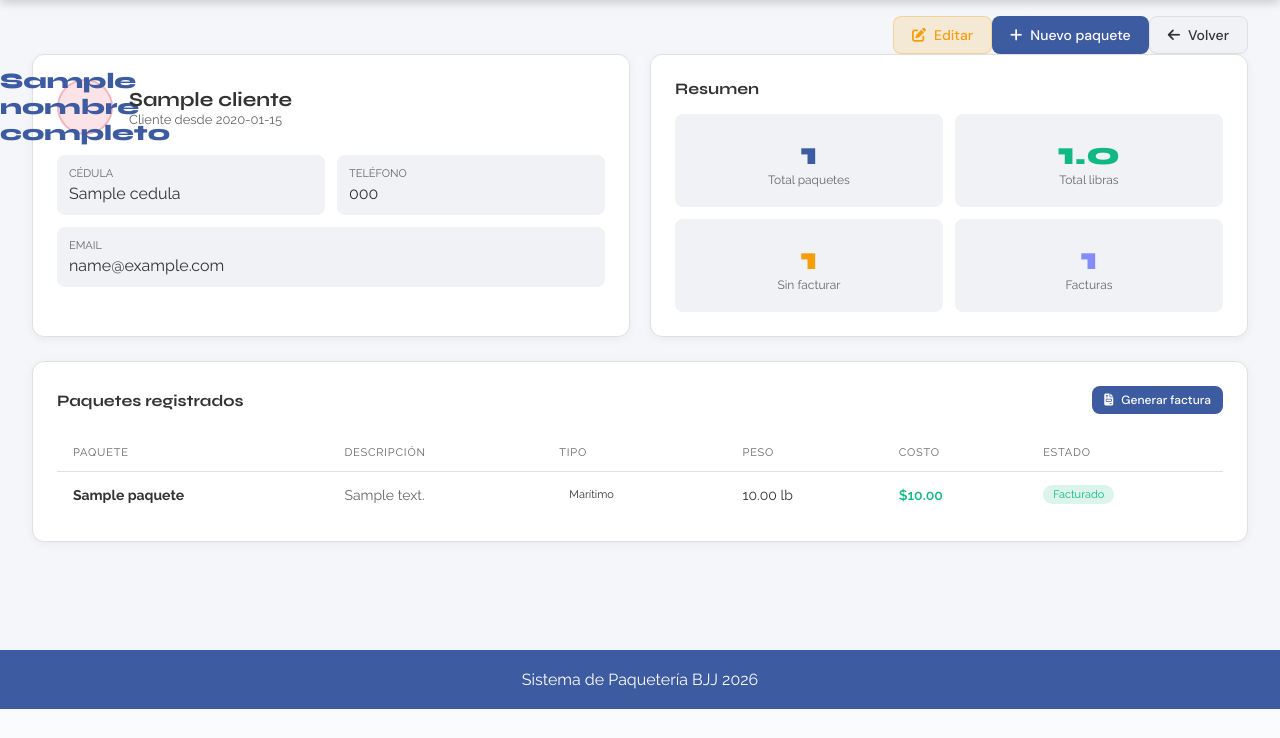
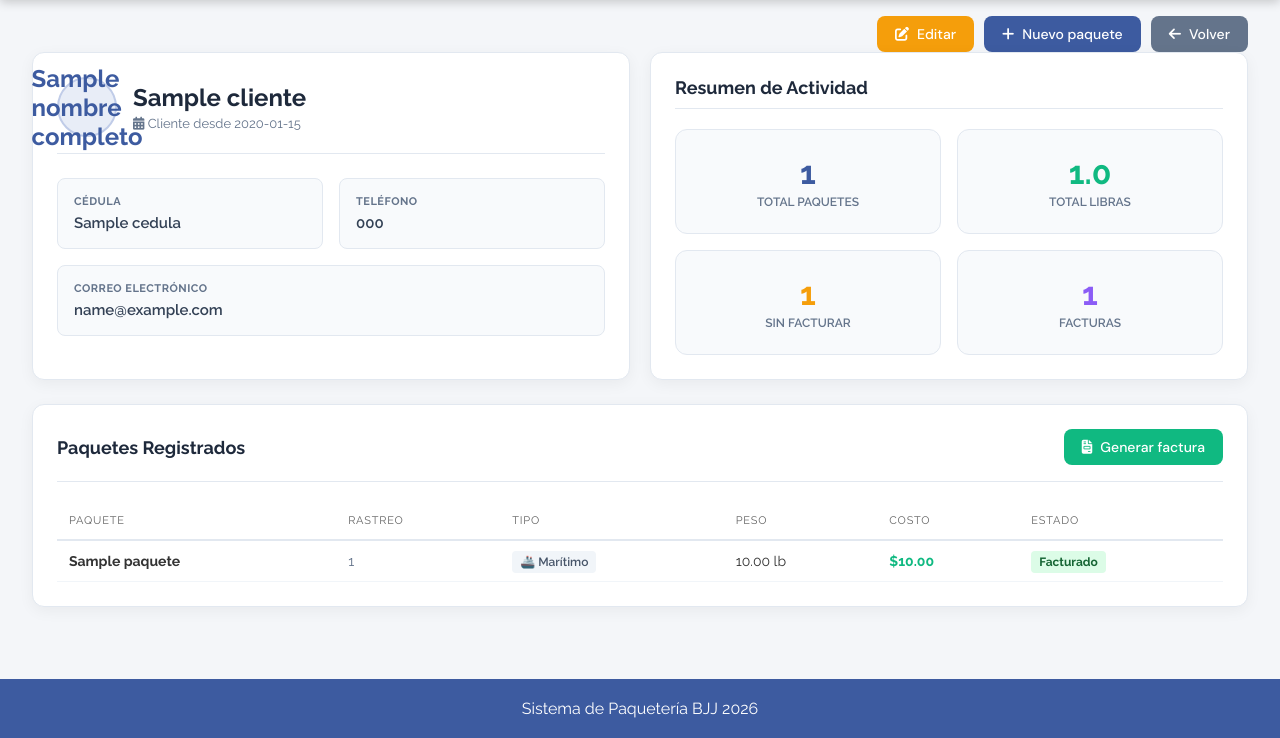
Before and after one commit to Juliojsm22/BJJ-SYSTEM, a Python web app: template templates/clientes/detalle.html in a window 1280 px wide. Shown: the part 144-882 px from the top of the page. Before the commit the page ends 853 px from the top, so only its background shows below. Run offline with Jinja, Linux system fonts and the light colour scheme; the template is opened without the code that fills it: most values are stand-ins (such as "Sample title", 1, 10 or a date in 2020).

Commit message:
style: rediseñar vista de detalle de cliente para coincidir con nuevo tema claro y reemplazar variables de color rotas

```diff
--- a/templates/clientes/detalle.html
+++ b/templates/clientes/detalle.html
@@ -1,97 +1,197 @@
 {% extends "base.html" %}
 {% block title %}{{ cliente.nombre_completo }}{% endblock %}
-{% block page_title %}Detalle del Cliente{% endblock %}
+
+{% block extra_css %}
+<style>
+    .detalle-grid {
+        display: grid;
+        grid-template-columns: 1fr;
+        gap: 20px;
+        margin-bottom: 24px;
+    }
+    @media (min-width: 768px) {
+        .detalle-grid { grid-template-columns: 1fr 1fr; }
+    }
+    .detalle-card {
+        background: white;
+        border-radius: 12px;
+        padding: 24px;
+        box-shadow: 0 4px 15px rgba(0,0,0,0.05);
+        border: 1px solid #e2e8f0;
+    }
+    .cliente-header {
+        display: flex;
+        align-items: center;
+        gap: 16px;
+        margin-bottom: 24px;
+        padding-bottom: 16px;
+        border-bottom: 1px solid #e2e8f0;
+    }
+    .cliente-avatar {
+        width: 60px;
+        height: 60px;
+        border-radius: 50%;
+        background: #e8edf7;
+        color: #3d5ba0;
+        display: flex;
+        align-items: center;
+        justify-content: center;
+        font-size: 24px;
+        font-weight: 800;
+        border: 2px solid #c0cce8;
+    }
+    .info-box {
+        background: #f8fafc;
+        padding: 16px;
+        border-radius: 8px;
+        border: 1px solid #e2e8f0;
+    }
+    .info-label {
+        font-size: 11px;
+        color: #64748b;
+        font-weight: 700;
+        margin-bottom: 6px;
+        text-transform: uppercase;
+        letter-spacing: 0.5px;
+    }
+    .info-val {
+        font-weight: 600;
+        color: #334155;
+        font-size: 15px;
+    }
+    .stats-grid {
+        display: grid;
+        grid-template-columns: 1fr 1fr;
+        gap: 16px;
+    }
+    .stat-box {
+        text-align: center;
+        padding: 24px 16px;
+        background: #f8fafc;
+        border-radius: 12px;
+        border: 1px solid #e2e8f0;
+    }
+    .stat-num {
+        font-size: 32px;
+        font-weight: 800;
+        color: #3d5ba0;
+        margin-bottom: 4px;
+    }
+    .stat-label {
+        font-size: 12px;
+        color: #64748b;
+        font-weight: 600;
+        text-transform: uppercase;
+    }
+</style>
+{% endblock %}
 
 {% block topbar_actions %}
-<a href="{{ url_for('clientes.editar', id=cliente.id) }}" class="btn btn-warning">
+<div style="display:flex; gap:10px;">
+    <a href="{{ url_for('clientes.editar', id=cliente.id) }}" class="btn" style="background:#f59e0b; color:white;">
         <i class="fas fa-edit"></i> Editar
     </a>
-<a href="{{ url_for('paquetes.nuevo') }}?cliente_id={{ cliente.id }}" class="btn btn-primary">
+    <a href="{{ url_for('paquetes.nuevo') }}?cliente_id={{ cliente.id }}" class="btn" style="background:#3d5ba0; color:white;">
         <i class="fas fa-plus"></i> Nuevo paquete
     </a>
-<a href="{{ url_for('clientes.index') }}" class="btn btn-secondary">
+    <a href="{{ url_for('clientes.index') }}" class="btn" style="background:#64748b; color:white;">
         <i class="fas fa-arrow-left"></i> Volver
     </a>
+</div>
 {% endblock %}
 
 {% block content %}
-<div class="grid-2" style="margin-bottom:24px;">
-    <div class="card">
-        <div style="display:flex;align-items:center;gap:16px;margin-bottom:20px;">
-            <div style="width:56px;height:56px;border-radius:50%;background:rgba(233,69,96,0.15);border:2px solid rgba(233,69,96,0.3);display:flex;align-items:center;justify-content:center;font-family:'Syne',sans-serif;font-size:22px;font-weight:800;color:var(--accent);">
-                {{ cliente.nombre_completo[0] }}
-            </div>
+<div class="detalle-grid">
+    <!-- Info del Cliente -->
+    <div class="detalle-card">
+        <div class="cliente-header">
+            <div class="cliente-avatar">{{ cliente.nombre_completo[0] }}</div>
             <div>
-                <div style="font-family:'Syne',sans-serif;font-size:20px;font-weight:700;">{{ cliente.nombre_completo }}</div>
-                <div style="color:var(--text-muted);font-size:13px;">Cliente desde {{ cliente.creado_en.strftime('%d/%m/%Y') }}</div>
+                <h2 style="color:#1e293b; margin-bottom:4px;">{{ cliente.nombre_completo }}</h2>
+                <div style="color:#64748b; font-size:13px;"><i class="fas fa-calendar-alt"></i> Cliente desde {{ cliente.creado_en.strftime('%d/%m/%Y') }}</div>
             </div>
         </div>
-        <div style="display:grid;grid-template-columns:1fr 1fr;gap:12px;">
-            <div style="background:var(--surface2);padding:12px;border-radius:8px;">
-                <div style="font-size:11px;color:var(--text-muted);margin-bottom:4px;">CÉDULA</div>
-                <div style="font-weight:500;">{{ cliente.cedula }}</div>
+        <div style="display:grid; grid-template-columns:1fr 1fr; gap:16px;">
+            <div class="info-box">
+                <div class="info-label">Cédula</div>
+                <div class="info-val">{{ cliente.cedula }}</div>
             </div>
-            <div style="background:var(--surface2);padding:12px;border-radius:8px;">
-                <div style="font-size:11px;color:var(--text-muted);margin-bottom:4px;">TELÉFONO</div>
-                <div style="font-weight:500;">{{ cliente.telefono or '—' }}</div>
+            <div class="info-box">
+                <div class="info-label">Teléfono</div>
+                <div class="info-val">{{ cliente.telefono or '—' }}</div>
             </div>
-            <div style="background:var(--surface2);padding:12px;border-radius:8px;grid-column:1/-1;">
-                <div style="font-size:11px;color:var(--text-muted);margin-bottom:4px;">EMAIL</div>
-                <div style="font-weight:500;">{{ cliente.email or '—' }}</div>
+            <div class="info-box" style="grid-column:1/-1;">
+                <div class="info-label">Correo Electrónico</div>
+                <div class="info-val">{{ cliente.email or '—' }}</div>
             </div>
         </div>
     </div>
-    <div class="card">
-        <div class="card-title" style="margin-bottom:16px;">Resumen</div>
-        <div style="display:grid;grid-template-columns:1fr 1fr;gap:12px;">
-            <div style="text-align:center;padding:20px;background:var(--surface2);border-radius:8px;">
-                <div style="font-family:'Syne',sans-serif;font-size:32px;font-weight:800;color:var(--accent)">{{ cliente.paquetes|length }}</div>
-                <div style="font-size:12px;color:var(--text-muted)">Total paquetes</div>
+
+    <!-- Resumen -->
+    <div class="detalle-card">
+        <h3 style="color:#1e293b; margin-bottom:20px; font-size:18px; border-bottom:1px solid #e2e8f0; padding-bottom:10px;">Resumen de Actividad</h3>
+        <div class="stats-grid">
+            <div class="stat-box">
+                <div class="stat-num">{{ cliente.paquetes|length }}</div>
+                <div class="stat-label">Total paquetes</div>
             </div>
-            <div style="text-align:center;padding:20px;background:var(--surface2);border-radius:8px;">
-                <div style="font-family:'Syne',sans-serif;font-size:32px;font-weight:800;color:var(--success)">{{ "%.1f"|format(cliente.total_libras) }}</div>
-                <div style="font-size:12px;color:var(--text-muted)">Total libras</div>
+            <div class="stat-box">
+                <div class="stat-num" style="color:#10b981;">{{ "%.1f"|format(cliente.total_libras) }}</div>
+                <div class="stat-label">Total libras</div>
             </div>
-            <div style="text-align:center;padding:20px;background:var(--surface2);border-radius:8px;">
-                <div style="font-family:'Syne',sans-serif;font-size:32px;font-weight:800;color:var(--warning)">{{ cliente.paquetes_sin_facturar|length }}</div>
-                <div style="font-size:12px;color:var(--text-muted)">Sin facturar</div>
+            <div class="stat-box">
+                <div class="stat-num" style="color:#f59e0b;">{{ cliente.paquetes_sin_facturar|length }}</div>
+                <div class="stat-label">Sin facturar</div>
             </div>
-            <div style="text-align:center;padding:20px;background:var(--surface2);border-radius:8px;">
-                <div style="font-family:'Syne',sans-serif;font-size:32px;font-weight:800;color:#818cf8">{{ cliente.facturas|length }}</div>
-                <div style="font-size:12px;color:var(--text-muted)">Facturas</div>
+            <div class="stat-box">
+                <div class="stat-num" style="color:#8b5cf6;">{{ cliente.facturas|length }}</div>
+                <div class="stat-label">Facturas</div>
             </div>
         </div>
     </div>
 </div>
 
-<div class="card">
-    <div style="display:flex;justify-content:space-between;align-items:center;margin-bottom:20px;">
-        <div class="card-title">Paquetes registrados</div>
+<!-- Paquetes Registrados -->
+<div class="detalle-card" style="margin-bottom: 40px;">
+    <div style="display:flex; justify-content:space-between; align-items:center; margin-bottom:20px; border-bottom:1px solid #e2e8f0; padding-bottom:16px;">
+        <h3 style="color:#1e293b; font-size:18px;">Paquetes Registrados</h3>
         {% if cliente.paquetes_sin_facturar %}
-        <a href="{{ url_for('facturas.nueva') }}?cliente_id={{ cliente.id }}" class="btn btn-primary btn-sm">
+        <a href="{{ url_for('facturas.nueva') }}?cliente_id={{ cliente.id }}" class="btn" style="background:#10b981; color:white;">
             <i class="fas fa-file-invoice"></i> Generar factura
         </a>
         {% endif %}
     </div>
+
     {% if cliente.paquetes %}
     <div class="table-wrap">
-        <table>
+        <table style="width:100%; text-align:left; border-collapse:collapse;">
             <thead>
-                <tr><th>Paquete</th><th>Descripción</th><th>Tipo</th><th>Peso</th><th>Costo</th><th>Estado</th></tr>
+                <tr style="border-bottom:2px solid #e2e8f0; color:#64748b;">
+                    <th style="padding:12px;">Paquete</th>
+                    <th style="padding:12px;">Rastreo</th>
+                    <th style="padding:12px;">Tipo</th>
+                    <th style="padding:12px;">Peso</th>
+                    <th style="padding:12px;">Costo</th>
+                    <th style="padding:12px;">Estado</th>
+                </tr>
             </thead>
             <tbody>
                 {% for p in cliente.paquetes %}
-                <tr>
-                    <td><strong>{{ p.nombre }}</strong></td>
-                    <td style="color:var(--text-muted)">{{ p.descripcion or '—' }}</td>
-                    <td><span class="badge badge-{{ p.tipo_envio }}">{{ 'Aéreo' if p.tipo_envio == 'aereo' else 'Marítimo' }}</span></td>
-                    <td>{{ "%.2f"|format(p.peso) }} lb</td>
-                    <td style="font-weight:600;color:var(--success)">${{ "%.2f"|format(p.costo) }}</td>
-                    <td>
+                <tr style="border-bottom:1px solid #f1f5f9;">
+                    <td style="padding:12px;"><strong>{{ p.nombre }}</strong></td>
+                    <td style="padding:12px; color:#64748b;">{{ p.tracking_number or '—' }}</td>
+                    <td style="padding:12px;">
+                        <span style="background:#f1f5f9; color:#475569; padding:4px 8px; border-radius:4px; font-size:12px; font-weight:600;">
+                            {{ '✈️ Aéreo' if p.tipo_envio == 'aereo' else '🚢 Marítimo' }}
+                        </span>
+                    </td>
+                    <td style="padding:12px;">{{ "%.2f"|format(p.peso) }} lb</td>
+                    <td style="padding:12px; font-weight:700; color:#10b981;">${{ "%.2f"|format(p.costo) }}</td>
+                    <td style="padding:12px;">
                         {% if p.factura_id %}
-                        <span class="badge badge-finalizada">Facturado</span>
+                        <span style="background:#dcfce7; color:#166534; padding:4px 8px; border-radius:4px; font-size:12px; font-weight:700;">Facturado</span>
                         {% else %}
-                        <span class="badge badge-borrador">Pendiente</span>
+                        <span style="background:#fef3c7; color:#92400e; padding:4px 8px; border-radius:4px; font-size:12px; font-weight:700;">Pendiente</span>
                         {% endif %}
                     </td>
                 </tr>
@@ -100,7 +200,10 @@
         </table>
     </div>
     {% else %}
-    <div class="empty-state"><i class="fas fa-box"></i><p>Sin paquetes registrados</p></div>
+    <div style="text-align:center; padding:40px; color:#94a3b8;">
+        <i class="fas fa-box-open" style="font-size:40px; margin-bottom:12px;"></i>
+        <p>No hay paquetes registrados para este cliente.</p>
+    </div>
     {% endif %}
 </div>
 {% endblock %}
```
Lines whose indentation alone changed are shown as unchanged.
